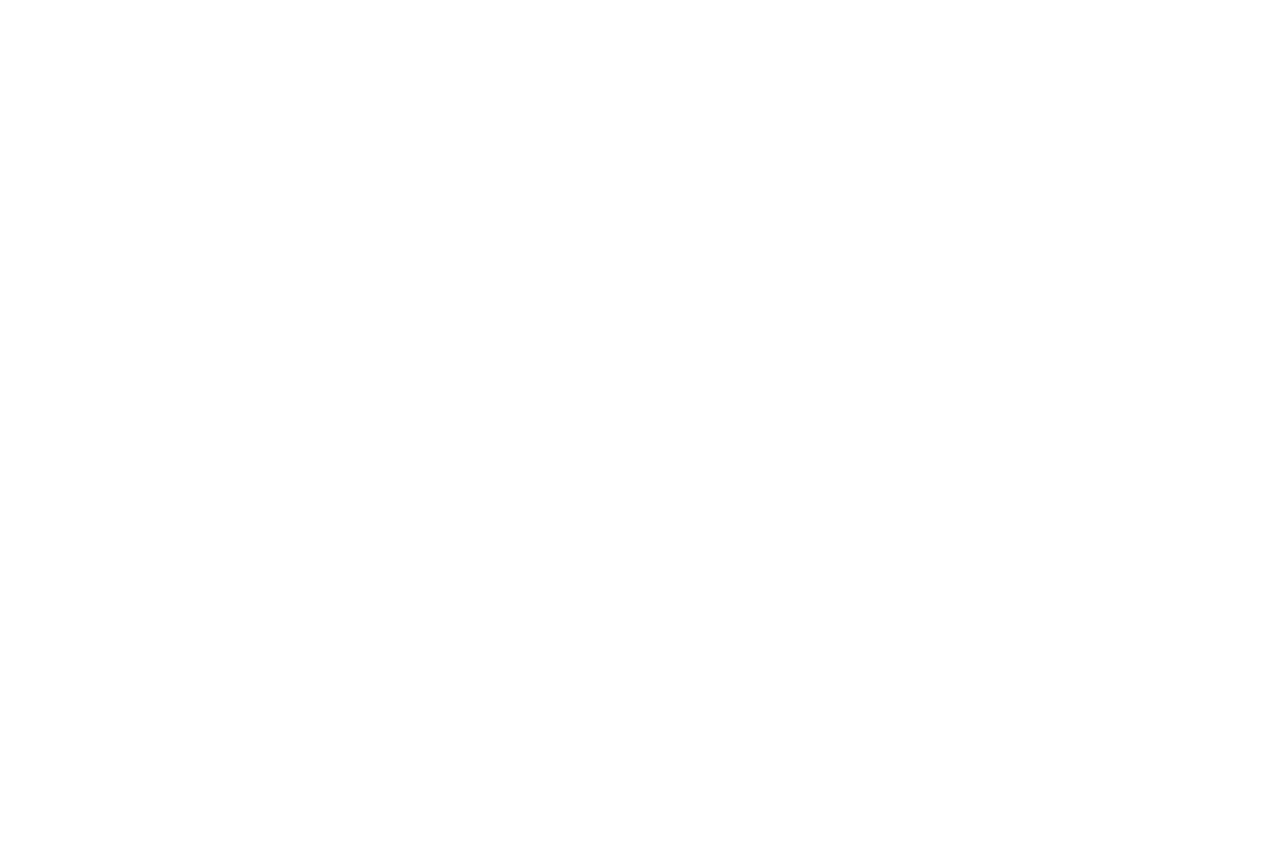
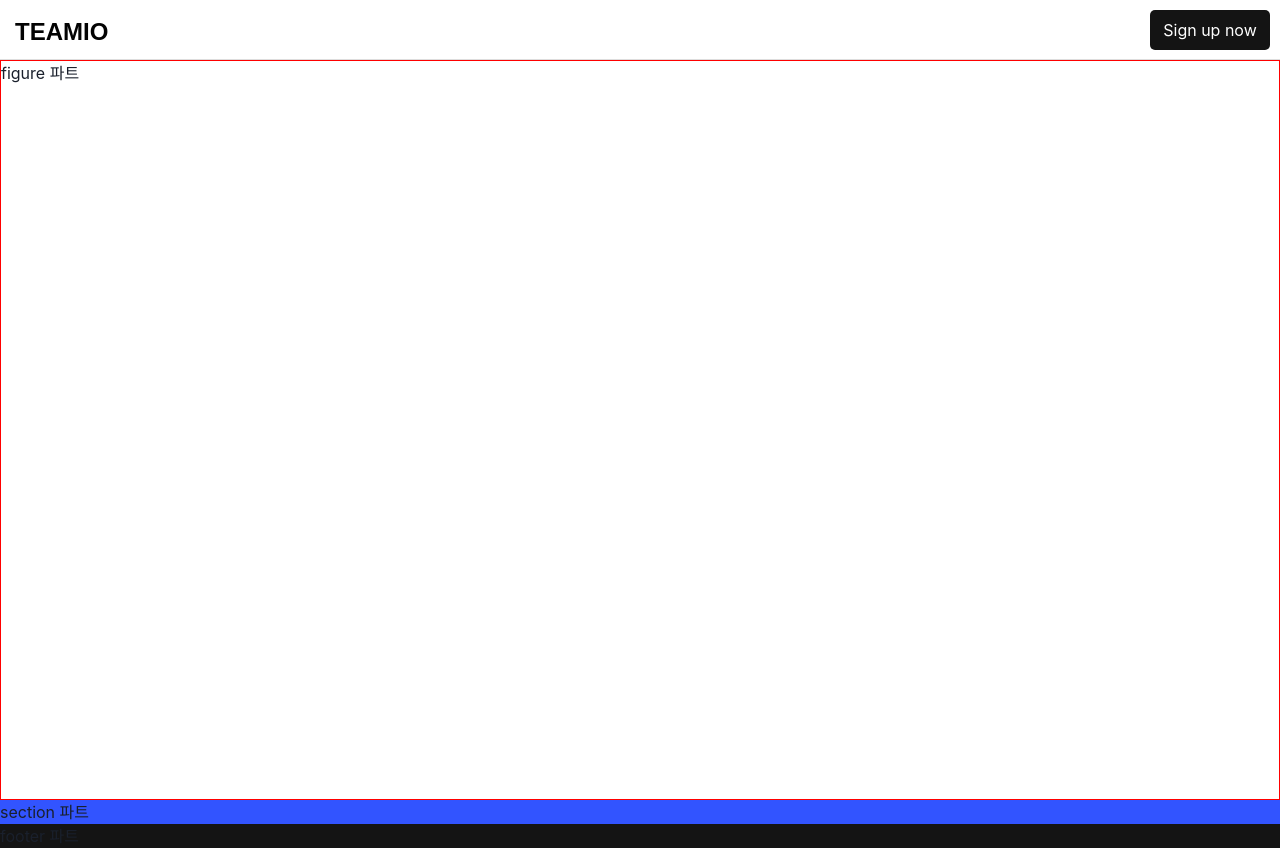
Before and after one commit to YunDaeHyeon/React-Chat-Application, a React (Create React App) app: page / in a window 1280 px wide. Before the commit the page ends 800 px from the top, so only its background shows below. Built offline with nearby package versions, Linux system fonts and the light colour scheme.

Commit message:
feat: 초기화면 구성

```diff
--- a/src/App.css
+++ /dev/null
@@ -1,3 +0,0 @@
-header{
-  width: 100%;
-}
--- a/src/App.js
+++ b/src/App.js
@@ -1,9 +1,15 @@
-import './App.css';
+import {
+  Routes, Route
+} from "react-router-dom";
+
+// component
+import IndexPage from "./components/IndexPage";
 
 function App() {
   return (
-    <div>
-    </div>
+    <Routes>
+      <Route path="/" element={<IndexPage/>}/>
+    </Routes>
   );
 }
 
--- /dev/null
+++ b/src/components/IndexPage.js
@@ -0,0 +1,23 @@
+import "./IndexPage_style.css";
+
+function IndexPage() {
+    return(
+        <div className="index-container">
+            <div className="index-header-container">
+                <h1>TEAMIO</h1>
+                <button>Sign up now</button>
+            </div>
+            <div className="index-figure-container">
+                figure 파트
+            </div>
+            <div className="index-section-container">
+                section 파트
+            </div>
+            <div className="index-footer-container">
+                footer 파트
+            </div>
+        </div>
+    );
+}
+
+export default IndexPage;
--- /dev/null
+++ b/src/components/IndexPage_style.css
@@ -0,0 +1,49 @@
+/* header */
+.index-header-container{
+    width: 100%;
+    height: 60px;
+    margin: 0px auto;
+    position: relative;
+    border-bottom: 1px solid #ddd;
+}
+
+.index-header-container h1{
+    position: absolute;
+    top: 20px;
+    left: 15px;
+    font: bold 24px/1 "arial";
+    color: #030303;
+}
+
+.index-header-container button{
+    width: 120px;
+    height: 40px;
+    background-color: #141414;
+    color: #FFFFFF;
+    border-radius: 5px;
+    position: absolute;
+    top: 10px;
+    right: 10px;
+}
+
+/* figure */
+.index-figure-container{
+    width: 100%;
+    height: calc(100vh - 60px);
+    position: relative;
+    overflow: hidden;
+    border: 1px solid red;
+}
+
+/* section */
+.index-section-container{
+    width: 100%;
+    margin: 0px auto;
+    background-color: #3254FF;
+}
+
+/* footer */
+.index-footer-container{
+    width: 100%;
+    background-color: #141414;
+}
--- a/src/index.css
+++ b/src/index.css
@@ -11,3 +11,7 @@ ol {
 a {
 	text-decoration: none;
 }
+
+body{
+	background-color: #FFFFFF;
+}
--- a/src/index.js
+++ b/src/index.js
@@ -2,12 +2,16 @@ import React from 'react';
 import ReactDOM from 'react-dom/client';
 // import Chakra
 import { ChakraProvider } from '@chakra-ui/react';
+// react-router-dom 호출
+import { BrowserRouter } from 'react-router-dom';
 import './index.css';
 import App from './App';
 
 const root = ReactDOM.createRoot(document.getElementById('root'));
 root.render(
-  <ChakraProvider>
-    <App />
-  </ChakraProvider>
+  <BrowserRouter>
+    <ChakraProvider>
+      <App />
+    </ChakraProvider>
+  </BrowserRouter>
 );
```
